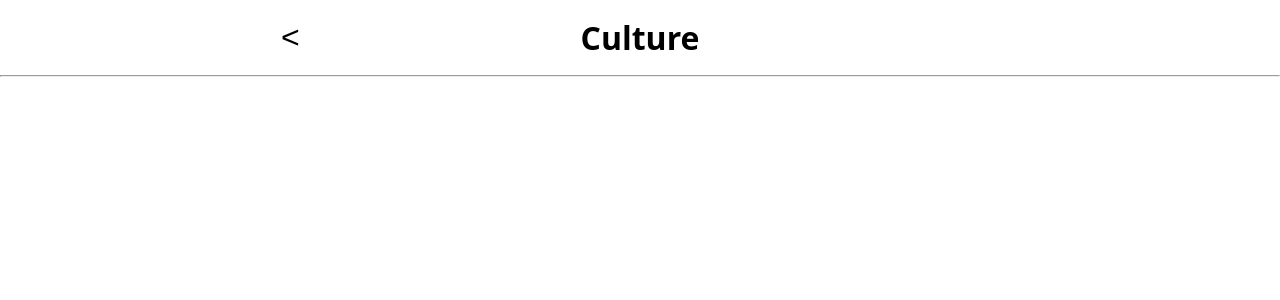
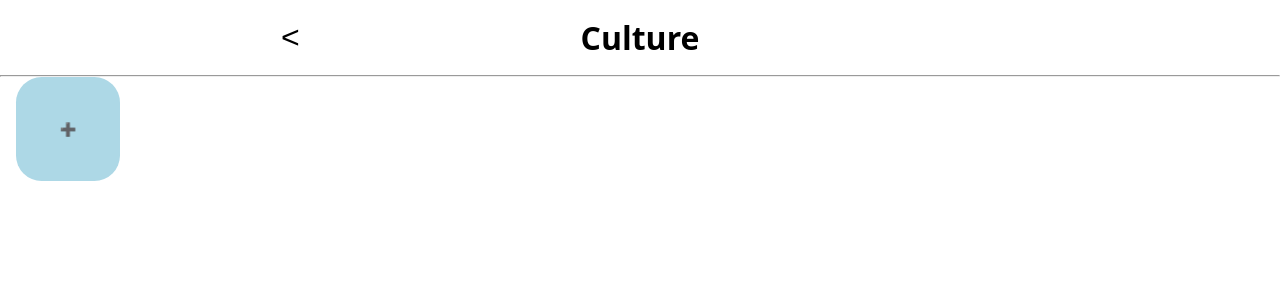
Before and after one commit to ThysBat/worldbuilding-tool, a Next.js app: page /project/aventurien/category/culture in a window 1280 px wide. Shown: the top 300 px of the page. Built offline with nearby package versions, Linux system fonts and the light colour scheme.

Commit message:
create EntriesList component

```diff
--- a/components/Card/index.js
+++ b/components/Card/index.js
@@ -1,9 +1,6 @@
-import Link from "next/link";
 import styled from "styled-components";
 
 const StyledSpan = styled.span`
-  /* take note that the children is not centered when the card
-  is too small and there is no opportunity to wrap */
   display: flex;
   align-items: center;
   justify-content: center;
--- /dev/null
+++ b/components/EntriesList/index.js
@@ -0,0 +1,41 @@
+import useStore from "../../hook/useStore";
+import { useEntryStore } from "../../stores/useEntryStore";
+import { useCategoryStore } from "../../stores/useCategoryStore";
+import { useRouter } from "next/router";
+
+import AddButtonList from "../AddButtonList";
+
+export default function EntriesList() {
+  const router = useRouter();
+  const entryStore = useStore(useEntryStore, (state) => state);
+  const categoryStore = useStore(useCategoryStore, (state) => state);
+
+  if (!router || !entryStore || !categoryStore) return <div>Loading...</div>;
+
+  const { createNewEntry, addEntry, getEntriesByCategoryId } = entryStore;
+  const { categories } = categoryStore;
+  const { categorySlug: slug } = router.query;
+
+  const category = categories.find((category) => category.slug === slug);
+  const filteredEntries = getEntriesByCategoryId(category.id);
+
+  const sortedEntries = filteredEntries.slice().sort((a, b) => {
+    if (a.name > b.name) return 1;
+    if (a.name < b.name) return -1;
+  });
+
+  function handleSave(entryName) {
+    if (entryName.length < 1) return;
+    const newEntry = createNewEntry(entryName, category.id);
+    addEntry(newEntry);
+  }
+
+  return (
+    <AddButtonList
+      listItems={sortedEntries}
+      handleSave={handleSave}
+      listStyles={{}}
+      listItemStyles={{}}
+    ></AddButtonList>
+  );
+}
--- a/pages/project/[projectSlug]/category/[categorySlug].js
+++ b/pages/project/[projectSlug]/category/[categorySlug].js
@@ -5,6 +5,7 @@ import { useCategoryStore } from "../../../../stores/useCategoryStore";
 import styled from "styled-components";
 import Heading from "../../../../components/Heading";
 import StyledButton from "../../../../components/Button";
+import EntriesList from "../../../../components/EntriesList";
 
 export default function CategoryPage() {
   const router = useRouter();
@@ -30,6 +31,7 @@ export default function CategoryPage() {
         <Placeholder></Placeholder>
       </Header>
       <hr />
+      <EntriesList></EntriesList>
     </>
   );
 }
--- /dev/null
+++ b/stores/useEntryStore.js
@@ -0,0 +1,55 @@
+import { create } from "zustand";
+import { persist } from "zustand/middleware";
+
+import slugify from "slugify";
+import { uid } from "uid";
+
+const entriesList = [
+  {
+    id: 1,
+    name: "Airships",
+    slug: "airships",
+    pathPrefix: "/entry/",
+    categoryId: 3,
+  },
+  {
+    id: 2,
+    name: "Black Magic",
+    slug: "black-magic",
+    pathPrefix: "/entry/",
+    categoryId: 3,
+  },
+];
+
+function createNewEntry(entryName, categoryId) {
+  const slug = slugify(entryName, { lower: true });
+
+  return {
+    id: uid(),
+    name: entryName,
+    slug: slug,
+    pathPrefix: "/entry/",
+    categoryId,
+  };
+}
+
+function getEntriesByCategory(categoryId, entries) {
+  return entries
+    .slice()
+    .filter((category) => category.categoryId === categoryId);
+}
+
+export const useEntryStore = create(
+  persist(
+    (set, get) => ({
+      entries: entriesList,
+      createNewEntry,
+      addEntry: (newEntry) => set({ entries: [...get().entries, newEntry] }),
+      getEntriesByCategoryId: (categoryId) =>
+        getEntriesByCategory(categoryId, get().entries),
+    }),
+    {
+      name: "entries",
+    }
+  )
+);
```
Also changed, not shown: components/CategoriesList/index.js (+6 -4 lines).
